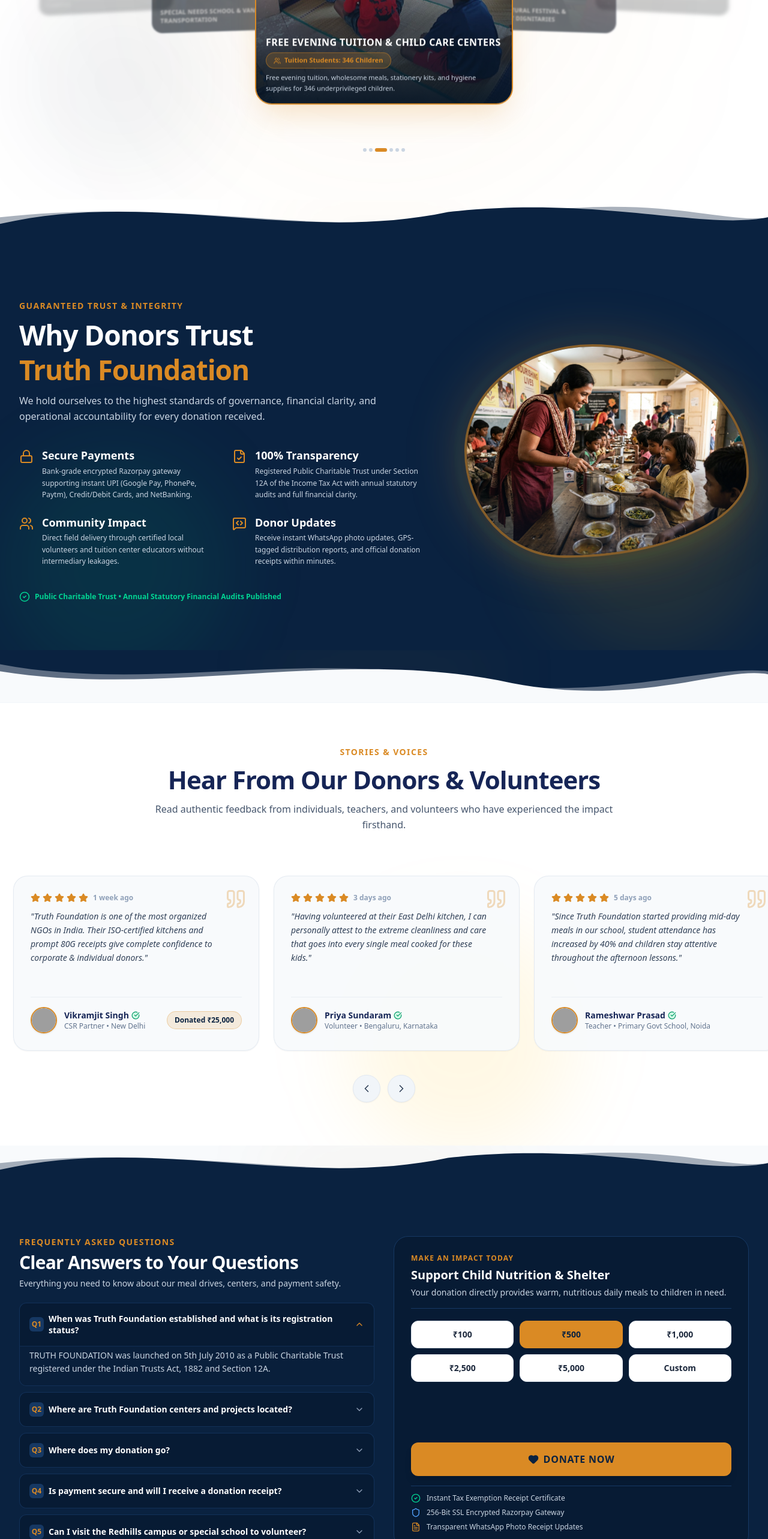
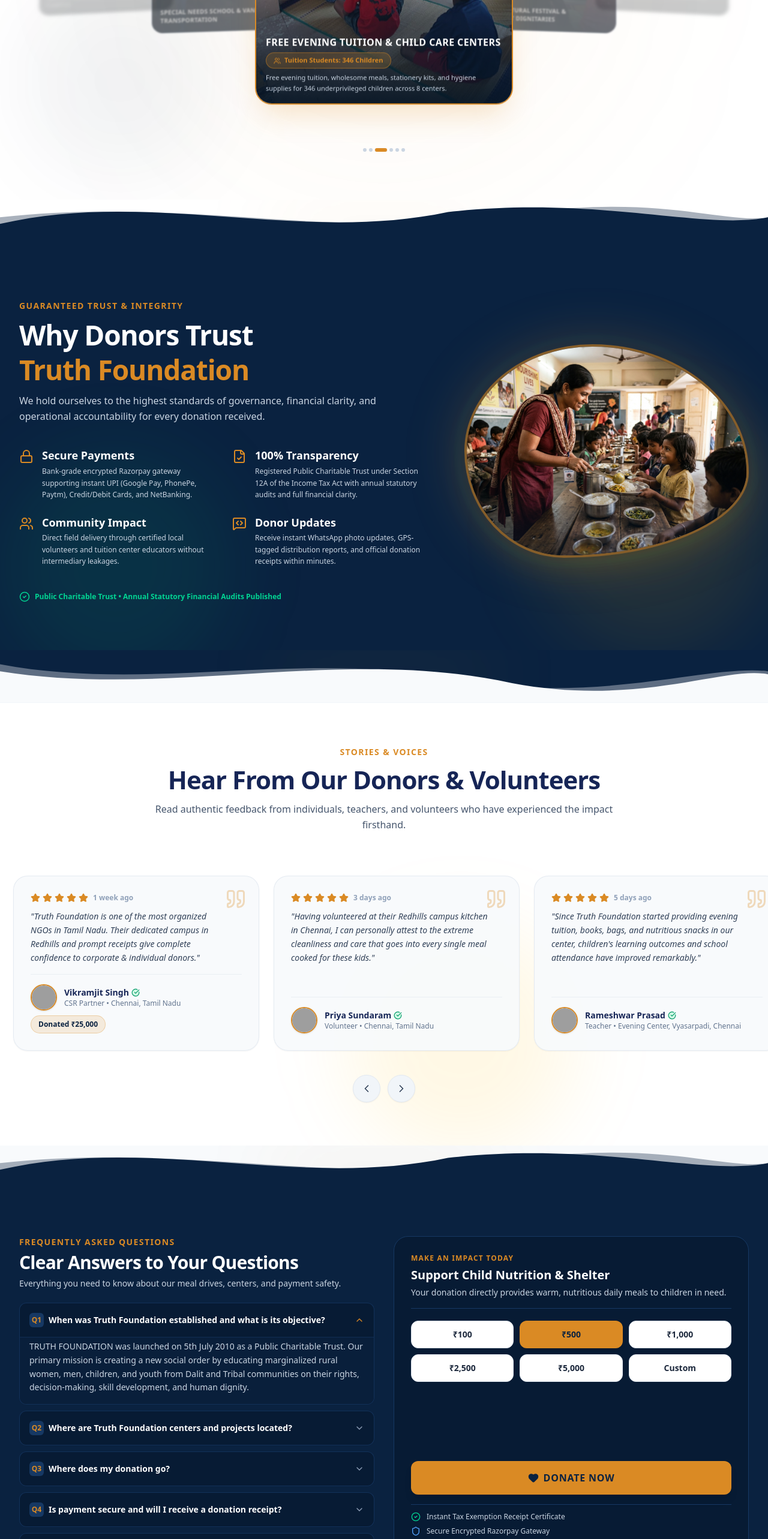
Before and after one commit to zavyxinfotech/Truth_Foundation_Landing_Page, a React (Vite) app: page / in a window 1280 px wide. Shown: the part 3480-6046 px from the top of the page at 60% size. Built offline with nearby package versions, Linux system fonts and the light colour scheme; grey boxes are pictures that could not be loaded.

Commit message:
Update brochure facts, simplify security phrasing, fix gallery mobile whitespace, and push to GitHub

```diff
--- a/src/components/FAQSection.tsx
+++ b/src/components/FAQSection.tsx
@@ -183,7 +183,7 @@ export const FAQSection: React.FC<FAQSectionProps> = ({ onOpenDonateModal }) =>
                 </div>
                 <div className="flex items-center gap-2.5 text-xs text-slate-300 font-medium">
                   <Shield className="w-4 h-4 text-blue-400 shrink-0" />
-                  <span>256-Bit SSL Encrypted Razorpay Gateway</span>
+                  <span>Secure Encrypted Razorpay Gateway</span>
                 </div>
                 <div className="flex items-center gap-2.5 text-xs text-slate-300 font-medium">
                   <FileText className="w-4 h-4 text-[#da8a24] shrink-0" />
--- a/src/components/Footer.tsx
+++ b/src/components/Footer.tsx
@@ -226,7 +226,7 @@ export const Footer: React.FC<FooterProps> = ({ onNavigateHome }) => {
                 Truth Foundation values your trust and is committed to protecting your personal data. All donor information collected on this landing page is strictly used for payment processing, receipt issuance, and donation status updates.
               </p>
               <p>
-                <strong>Security:</strong> All payments are processed through Razorpay's 256-bit encrypted secure checkout. We do not store credit card CVVs or net banking passwords.
+                <strong>Security:</strong> All payments are processed through Razorpay's secure encrypted checkout. We do not store credit card CVVs or net banking passwords.
               </p>
               <p>
                 <strong>Refunds & Cancellations:</strong> Donations once processed are non-refundable as they are immediately committed to meal procurement drives.
--- a/src/components/GallerySection.tsx
+++ b/src/components/GallerySection.tsx
@@ -116,10 +116,9 @@ export const GallerySection: React.FC<GallerySectionProps> = ({ onOpenDonateModa
         </motion.div>
 
         {/* ── 5-Card Cinematic 3D Rotating Stage ──────────────────── */}
-        {/* py-10 gives top+bottom breathing room so cards are never clipped */}
         <div
-          className="relative w-full flex items-center justify-center py-10"
-          style={{ minHeight: 640, perspective: 1500 }}
+          className="relative w-full flex items-center justify-center py-2 sm:py-6 lg:py-10 min-h-[350px] xs:min-h-[420px] sm:min-h-[540px] md:min-h-[580px] lg:min-h-[640px]"
+          style={{ perspective: 1500 }}
         >
           {/* Left Arrow */}
           <button
--- a/src/components/RazorpayModal.tsx
+++ b/src/components/RazorpayModal.tsx
@@ -470,8 +470,8 @@ export const RazorpayModal: React.FC<RazorpayModalProps> = ({
             <h3 className="text-xl font-bold font-serif text-slate-900">Communicating with Razorpay Gateway...</h3>
             <p className="text-xs text-slate-500">
               {frequency === 'Monthly'
-                ? 'Registering 256-bit encrypted Razorpay Recurring Mandate...'
-                : 'Encrypting 256-bit payment details...'}
+                ? 'Registering secure Razorpay Recurring Mandate...'
+                : 'Encrypting secure payment details...'}
             </p>
           </div>
         )}
--- a/src/data/campaignData.ts
+++ b/src/data/campaignData.ts
@@ -5,16 +5,11 @@ import heroSpecialNeedsCare from '../assets/images/hero_special_needs_care.jpg';
 import heroTuitionSchoolMeals from '../assets/images/hero_tuition_school_meals.jpg';
 import elderlyFoodCareDrive from '../assets/images/elderly_food_care_drive.jpg';
 
-import heroImg from '../assets/images/hero_child_meal_1785560801958.jpg';
-import volunteerImg from '../assets/images/img155.jpg';
 import HealthCampsImg from '../assets/images/img293.jpg';
 import covidCampsImg from '../assets/images/img299.jpg';
-import childrenImg from '../assets/images/img155.jpg';
 import servingMealsImg from '../assets/images/img155.jpg';
 import culturalFestivalImg from '../assets/images/img191.jpg';
 import schoolKitsImg from '../assets/images/img125.jpg';
-import birthdayFeastImg from '../assets/images/volunteer_birthday_celebration_1785568062985.jpg';
-import festivalSweetsImg from '../assets/images/festival_joy_children_1785568098245.jpg';
 import happyChildrenMealsImg from '../assets/images/img71.jpg';
 
 export const DEFAULT_MONTHLY_GIVING: MonthlyGivingOptions = {
@@ -22,7 +17,7 @@ export const DEFAULT_MONTHLY_GIVING: MonthlyGivingOptions = {
   suggestedAmounts: [300, 500, 1000, 2500],
   defaultAmount: 500,
   perks: [
-    'Automated monthly 80G tax exemption receipts',
+    'Automated monthly donation receipts',
     'Quarterly photo & video progress reports on WhatsApp',
     'Cancel, pause, or adjust your recurring amount anytime'
   ],
@@ -40,8 +35,8 @@ export const CURRENT_CAMPAIGN: Campaign = {
   donorsCount: 12480,
   minAmount: 100,
   suggestedAmounts: [100, 500, 1000, 2500, 5000],
-  badge: '80G Tax Exempted (50% Exemption Under Sec 80G)',
-  description: 'Launched on 5th July 2010, Truth Foundation (A Public Charitable Trust) operates a Orphanage in Redhills Chennai, an Old Age Day Care Home, a Special School for mentally retarded children in Thiruvallur, and 8 Free Evening Tuition Centers serving 346+ children with education, food, and hygiene supplies.',
+  badge: 'Registered Public Charitable Trust (Est. 2010)',
+  description: 'Launched on 5th July 2010, Truth Foundation (A Public Charitable Trust) operates an Orphanage in rural Redhills Chennai, an Old Age Day Care Home, a Special School for mentally retarded children in Thiruvallur, and 8 Free Evening Tuition Centers serving 346+ children with education, food, and hygiene supplies.',
   monthlyOptions: DEFAULT_MONTHLY_GIVING
 };
 
@@ -63,7 +58,7 @@ export const FUTURE_CAMPAIGNS: Campaign[] = [
   },
   {
     id: 'special-needs-school',
-    title: 'Special School for Special Needs Children',
+    title: 'Special School for Mentally Retarded Children',
     subtitle: 'Special education, physiotherapy, and dedicated free van pickup for 23 children in Thiruvallur.',
     tagline: 'China Ikaadu, Thiruvallur District',
     heroImage: heroSpecialNeedsCare,
@@ -93,7 +88,7 @@ export const FUTURE_CAMPAIGNS: Campaign[] = [
     minAmount: 500,
     suggestedAmounts: [500, 1500, 3000, 7500],
     badge: 'Senior Day Care & Shelter',
-    description: 'Providing food, shelter, periodic medical checkups, and loving care to elderly citizens left destitute on streets by family members.',
+    description: 'Providing food, shelter, periodic medical checkups, and loving care to 20 elderly citizens left destitute on streets by family members.',
     monthlyOptions: DEFAULT_MONTHLY_GIVING
   },
   {
@@ -150,28 +145,28 @@ export const DONATION_PRESETS: DonationOption[] = [
 export const FAQS: FAQItem[] = [
   {
     category: 'About Truth Foundation',
-    question: 'When was Truth Foundation established and what is its registration status?',
-    answer: 'TRUTH FOUNDATION was launched on 5th July 2010 as a Public Charitable Trust registered under the Indian Trusts Act, 1882 and Section 12A.'
+    question: 'When was Truth Foundation established and what is its objective?',
+    answer: 'TRUTH FOUNDATION was launched on 5th July 2010 as a Public Charitable Trust. Our primary mission is creating a new social order by educating marginalized rural women, men, children, and youth from Dalit and Tribal communities on their rights, decision-making, skill development, and human dignity.'
   },
   {
     category: 'Centers & Locations',
     question: 'Where are Truth Foundation centers and projects located?',
-    answer: 'Our Orphanage and Old Age Day Care Home are located in rural Redhills, Northern Chennai (#244 Mallima Nagar, Vilagadupakkam). Our Special School for special-needs children is located in China Ikaadu, Thiruvallur District (with free van pickup). Our 8 Evening Tuition Centers operate across Vyasarpadi, Pulianthope, Surapattu, Periyapalem, Vichoor, Perungavoor, Athipattu, and Thirumullaivoyal.'
+    answer: 'Our Orphanage Home (for 45 boys & girls) and Old Age Home (for 20 elders) operate on an acre of land in rural Redhills, Northern Chennai (#244 Mallima Nagar, Vilagadupakkam). Our Special School for 23 mentally retarded children operates at China Ikaadu, Thiruvallur District with dedicated free doorstep van transport. Our 8 Evening Tuition Centers serve 346 children across Vyasarpadi, Pulianthope, Surapattu, Periyapalem, Vichoor, Perungavoor, Athipattu, and Thirumullaivoyal.'
   },
   {
-    category: 'Donations & Receipts',
+    category: 'Donations & Utilization',
     question: 'Where does my donation go?',
-    answer: '100% of your donation is routed directly to supporting 45 orphaned children, 20 abandoned elders, 23 special-needs children, and 346 tuition students. Out of every ₹100 donated, ₹88 directly covers fresh grain, vegetables, school kits, and medical supplies, ₹7 covers transport/delivery, and ₹5 covers operational oversight.'
+    answer: '100% of your donation directly supports 45 orphaned children, 20 abandoned elders, 23 special-needs students, and 346 evening tuition children. Funds cover fresh grain, cooked meals, school supplies (bags, notebooks, pens), hygiene kits (soap, shampoo, toothbrush, footwear), medical care, and van transportation.'
   },
   {
     category: 'Security & Receipts',
     question: 'Is payment secure and will I receive a donation receipt?',
-    answer: 'Yes! All transactions are encrypted via 256-bit SSL using PCI-DSS compliant Razorpay gateway. You will receive an instant official donation receipt on your email and WhatsApp immediately after contribution.'
+    answer: 'Yes! All transactions are processed through Razorpay\'s secure encrypted payment gateway. You will receive an instant official donation receipt on your email and WhatsApp immediately after contribution.'
   },
   {
     category: 'Volunteering & Visits',
     question: 'Can I visit the Redhills campus or special school to volunteer?',
-    answer: 'Yes! We warmly welcome donors and volunteers to visit our  Redhills Orphanage campus, Old Age Home, or Thiruvallur Special School. You can volunteer for teaching, spending time with elders, or distributing evening tuition kits. Call 044-26511661 or WhatsApp +91 98402 78910 to schedule a visit.'
+    answer: 'Yes! We warmly welcome donors and volunteers to visit our Redhills Orphanage campus, Old Age Home, or Thiruvallur Special School. You can volunteer for teaching, spending time with elders, or distributing evening tuition kits. Call 044-26511661 or WhatsApp +91 98402 78910 to schedule a visit.'
   }
 ];
 
@@ -192,9 +187,9 @@ export const TESTIMONIALS: Testimonial[] = [
     id: 't2',
     name: 'Vikramjit Singh',
     role: 'CSR Partner',
-    location: 'New Delhi',
+    location: 'Chennai, Tamil Nadu',
     avatar: 'https://images.unsplash.com/photo-1507003211169-0a1dd7228f2d?w=150&auto=format&fit=crop&q=80',
-    comment: 'Truth Foundation is one of the most organized NGOs in India. Their ISO-certified kitchens and prompt 80G receipts give complete confidence to corporate & individual donors.',
+    comment: 'Truth Foundation is one of the most organized NGOs in Tamil Nadu. Their dedicated campus in Redhills and prompt receipts give complete confidence to corporate & individual donors.',
     rating: 5,
     date: '1 week ago',
     verified: true,
@@ -204,9 +199,9 @@ export const TESTIMONIALS: Testimonial[] = [
     id: 't3',
     name: 'Priya Sundaram',
     role: 'Volunteer',
-    location: 'Bengaluru, Karnataka',
+    location: 'Chennai, Tamil Nadu',
     avatar: 'https://images.unsplash.com/photo-1573496359142-b8d87734a5a2?w=150&auto=format&fit=crop&q=80',
-    comment: 'Having volunteered at their East Delhi kitchen, I can personally attest to the extreme cleanliness and care that goes into every single meal cooked for these kids.',
+    comment: 'Having volunteered at their Redhills campus kitchen in Chennai, I can personally attest to the extreme cleanliness and care that goes into every single meal cooked for these kids.',
     rating: 5,
     date: '3 days ago',
     verified: true
@@ -215,9 +210,9 @@ export const TESTIMONIALS: Testimonial[] = [
     id: 't4',
     name: 'Rameshwar Prasad',
     role: 'Teacher',
-    location: 'Primary Govt School, Noida',
+    location: 'Evening Center, Vyasarpadi, Chennai',
     avatar: 'https://images.unsplash.com/photo-1500648767791-00dcc994a43e?w=150&auto=format&fit=crop&q=80',
-    comment: 'Since Truth Foundation started providing mid-day meals in our school, student attendance has increased by 40% and children stay attentive throughout the afternoon lessons.',
+    comment: 'Since Truth Foundation started providing evening tuition, books, bags, and nutritious snacks in our center, children\'s learning outcomes and school attendance have improved remarkably.',
     rating: 5,
     date: '5 days ago',
     verified: true
@@ -232,13 +227,13 @@ export const GALLERY_ITEMS: GalleryItem[] = [
     imageUrl: servingMealsImg,
     location: 'Redhills, Northern Chennai',
     date: 'Est. 15+ Years (Active)',
-    description: 'Dedicated campus providing separate dormitories, study halls, playgrounds, and nutritious dining for 45 boys and girls.',
+    description: 'Dedicated campus on an acre of land providing separate dormitories, study halls, playgrounds, and nutritious dining for 45 boys and girls.',
     quote: '“Let decisions of the people be based on values of social justice, equality, truth, freedom and dignity.”',
     aspectRatio: 'tall',
     impactStat: { label: 'Residents', value: '45 Children' },
     beneficiaries: '16 Staff Members',
     readTime: '3 min read',
-    storyDetails: 'Functioning for over 15 years in rural Redhills, Chennai, TRUTH FOUNDATION operates on an acre of land equipped with separate dormitories, hygienic bathrooms, dining halls, and playgrounds for boys and girls. Cared for by 16 committed full-time and part-time staff members, the orphanage is sustained through compassionate philanthropists.'
+    storyDetails: 'Functioning for over 15 years in rural Redhills, Chennai, TRUTH FOUNDATION operates on about an acre of land equipped with separate dormitories, hygienic bathrooms, dining halls, and playgrounds for boys and girls. Cared for by 16 committed full-time and part-time staff members, the orphanage is sustained through compassionate philanthropists.'
   },
   {
     id: 'g3',
@@ -253,7 +248,7 @@ export const GALLERY_ITEMS: GalleryItem[] = [
     impactStat: { label: 'Special Students', value: '23 Children' },
     beneficiaries: 'Free Van Pick & Drop',
     readTime: '3 min read',
-    storyDetails: 'Truth Foundation stepped forward to establish a specialized school for children with intellectual disabilities in China Ikaadu, Thiruvallur. Dedicated vans pick up children from their rural homes and drop them back safely. Professional educators and trained physiotherapy teachers provide continuous therapy and developmental learning.'
+    storyDetails: 'Truth Foundation stepped forward to establish a specialized school for 23 children with intellectual disabilities in China Ikaadu, Thiruvallur. Dedicated vans pick up children from their rural homes and drop them back safely. Professional special education teachers and trained physiotherapy teachers provide continuous therapy and developmental learning.'
   },
   {
     id: 'g4',
@@ -261,9 +256,9 @@ export const GALLERY_ITEMS: GalleryItem[] = [
     category: 'Volunteers',
     imageUrl: happyChildrenMealsImg,
     location: 'Vyasarpadi, Surapattu, Perungavoor & 5 Centers',
-    date: 'Daily 5:00 PM - 8:00 PM',
-    description: 'Free evening tuition, wholesome meals, stationery kits, and hygiene supplies for 346 underprivileged children.',
-    quote: '“Nourishing young minds with free tuition, textbooks, backpacks, and personal hygiene kits.”',
+    date: 'Daily Evening Support',
+    description: 'Free evening tuition, wholesome meals, stationery kits, and hygiene supplies for 346 underprivileged children across 8 centers.',
+    quote: '“Nourishing young minds with free tuition, textbooks, backpacks, stationeries, and personal hygiene kits.”',
     aspectRatio: 'tall',
     impactStat: { label: 'Tuition Students', value: '346 Children' },
     beneficiaries: '8 Rural & Slum Centers',
@@ -283,7 +278,7 @@ export const GALLERY_ITEMS: GalleryItem[] = [
     impactStat: { label: 'TV Broadcast', value: 'Makkal & Thanthi TV' },
     beneficiaries: '1,000+ Villagers',
     readTime: '2 min read',
-    storyDetails: 'Our annual Christmas & Cultural Festival at Perungavoor Village Redhills brings together hundreds of children and elders. Esteemed guests include Hon’ble Minister Thiru. B.V. Ramana (Minister for Dairy), Thiru. M. Prakash (Chairman, Minority Commission), M.P. Thiru. P. Venugopal, and M.L.A. Mr. V. Moorthy. The event was highlighted on national TV programs including Makkal TV and Thanthi TV.'
+    storyDetails: 'Our annual Christmas & Cultural Festival at Perungavoor Village Redhills brings together hundreds of children and elders. Esteemed chief guests include Hon’ble Minister Thiru. B.V. Ramana (Minister for Dairy Development), Thiru. M. Prakash (Chairman, Minority Commission), M.P. Thiru. P. Venugopal, and M.L.A. Mr. V. Moorthy. The event was broadcast on Makkal TV and Thanthi TV.'
   },
   {
     id: 'g6',
@@ -292,7 +287,7 @@ export const GALLERY_ITEMS: GalleryItem[] = [
     imageUrl: HealthCampsImg,
     location: 'Redhills Bypass & Rural Thiruvallur',
     date: 'Weekly Women SHG Meetings',
-    description: 'Public health demonstrations, AIDS awareness, medical camps, and environmental sanitation education.',
+    description: 'Public health demonstrations, AIDS awareness rallies at Redhills Bypass, medical camps, and environmental sanitation education.',
     quote: '“Empowering rural women and youth to break social stigmas and maintain disease-free households.”',
     aspectRatio: 'square',
     impactStat: { label: 'Health Camps', value: 'Weekly SHGs' },
@@ -302,25 +297,25 @@ export const GALLERY_ITEMS: GalleryItem[] = [
   },
   {
     id: 'g7',
-    title: 'COVID-19 & Flood Disaster Emergency Relief',
+    title: 'COVID-19 Relief Across 4 Districts',
     category: 'Events',
     imageUrl: covidCampsImg,
     location: 'Thiruvallur, Kanchipuram, Chengalpattu & Chennai',
-    date: '25,000+ Served',
-    description: 'Distributing food packets, dry ration kits, sanitation items, and clothing to blind, elderly, leprosy, and transgender communities.',
+    date: '25,000+ People Served',
+    description: 'Distributing food packets, dry ration kits, sanitation items, and clothing to blind, elderly, leprosy, gypsy, and transgender communities.',
     quote: '“Reaching the most vulnerable marginalized communities during crisis without hesitation.”',
     aspectRatio: 'tall',
     impactStat: { label: 'Relief Served', value: '25,000+ People' },
     beneficiaries: '4 Districts in TN',
     readTime: '3 min read',
-    storyDetails: 'During COVID-19 lockdowns and severe monsoon flooding, Truth Foundation deployed emergency teams across Thiruvallur, Kanchipuram, Chengalpattu, and Chennai. We supplied cooked meal packets, water bottles, sanitation kits, rice bags, and clothing specifically prioritizing visually impaired individuals, elderly persons, leprosy-affected families, gypsy communities, and transgender persons.'
+    storyDetails: 'During COVID-19 lockdowns, Truth Foundation deployed emergency teams across Thiruvallur, Kanchipuram, Chengalpattu, and Chennai. We supplied food packets, water bottles, sanitation kits, rice bags, provision kits, and clothing specifically prioritizing visually impaired individuals, elderly persons, leprosy-affected families, gypsy communities, and transgender persons.'
   }
 ];
 
 export const LIVE_DONATION_TICKER = [
-  { name: 'Rajesh K.', location: 'Mumbai', amount: '₹1,000', time: '2 mins ago' },
-  { name: 'Dr. Smita V.', location: 'Bengaluru', amount: '₹2,500', time: '4 mins ago' },
-  { name: 'Karan M.', location: 'Delhi NCR', amount: '₹500', time: '6 mins ago' },
-  { name: 'Neha P.', location: 'Pune', amount: '₹5,000', time: '11 mins ago' },
-  { name: 'Sunil G.', location: 'Hyderabad', amount: '₹100', time: '14 mins ago' }
+  { name: 'Rajesh K.', location: 'Chennai', amount: '₹1,000', time: '2 mins ago' },
+  { name: 'Dr. Smita V.', location: 'Coimbatore', amount: '₹2,500', time: '4 mins ago' },
+  { name: 'Karan M.', location: 'Madurai', amount: '₹500', time: '6 mins ago' },
+  { name: 'Neha P.', location: 'Chennai', amount: '₹5,000', time: '11 mins ago' },
+  { name: 'Sunil G.', location: 'Thiruvallur', amount: '₹100', time: '14 mins ago' }
 ];
```
